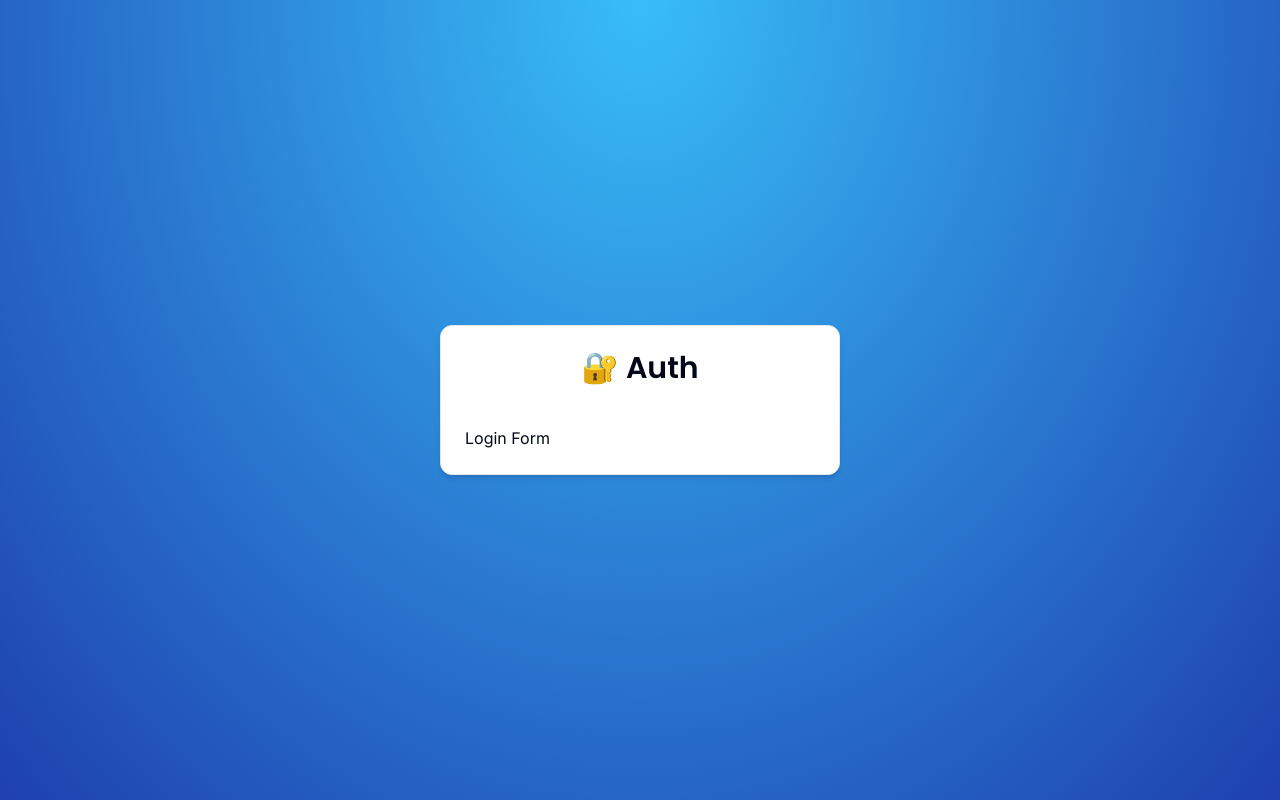
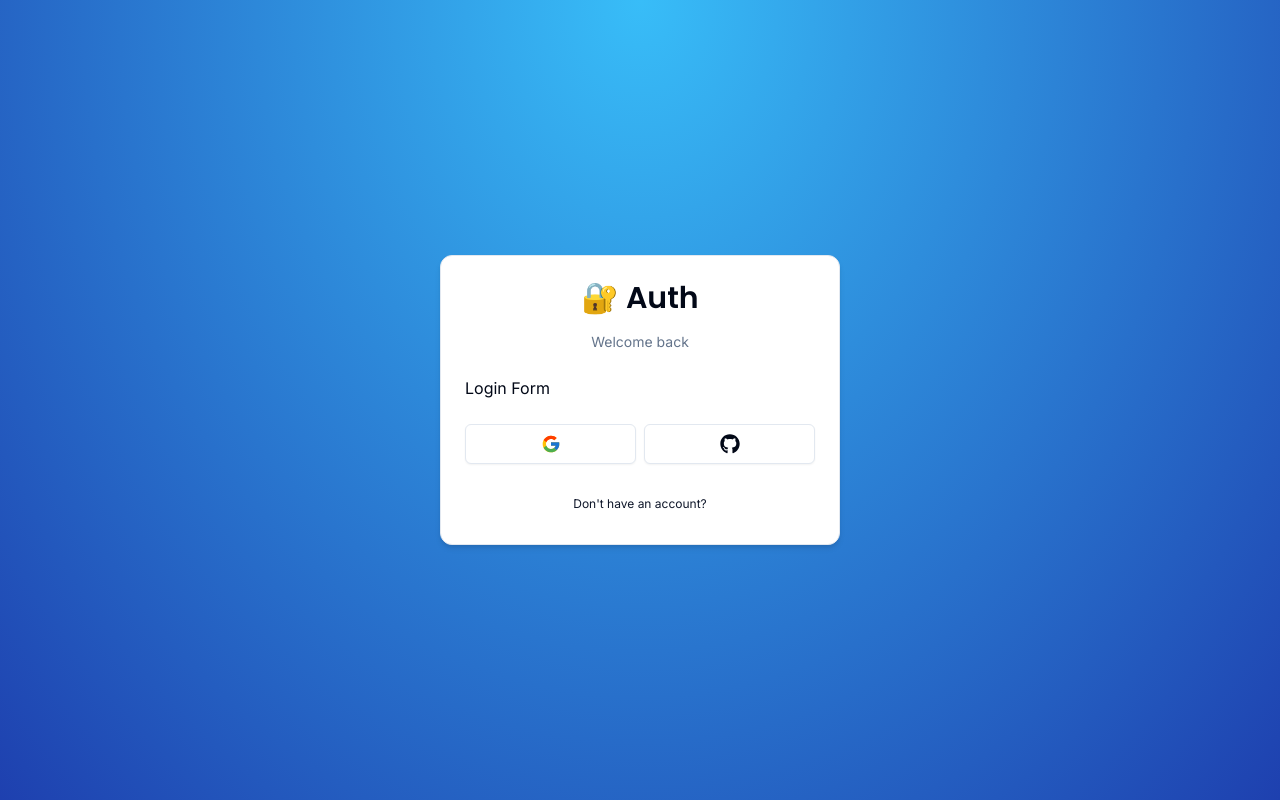
Before and after one commit to mwangimuringi/nextauth, a Next.js app: page /auth/login in a window 1280 px wide. Built offline with nearby package versions, Linux system fonts and the light colour scheme.

Commit message:
Created back button

```diff
--- /dev/null
+++ b/components/auth/BackButton.tsx
@@ -0,0 +1,16 @@
+"use client";
+
+import React from "react";
+import { Button } from "../ui/button";
+import { BackButtonProps } from "@/types";
+import Link from "next/link";
+
+const BackButton = ({ href, label }: BackButtonProps) => {
+  return (
+    <Button variant="link" className="font-normal w-full" size="sm" asChild>
+      <Link href={href}>{label}</Link>
+    </Button>
+  );
+};
+
+export default BackButton;
--- a/components/auth/CardWrapper.tsx
+++ b/components/auth/CardWrapper.tsx
@@ -1,24 +1,35 @@
 "use client";
 
 import { CardWrapperProps } from "@/types";
-import { Card, CardContent, CardHeader } from "../ui/card";
+import { Card, CardContent, CardFooter, CardHeader } from "../ui/card";
 import { Header } from "./header";
+import { Social } from "./Social";
+import BackButton from "./BackButton";
 
 export const CardWrapper = ({
   children,
   headerLabel,
   backButtonLabel,
   backButtonHref,
-    showSocial
+  showSocial,
 }: CardWrapperProps) => {
   return (
     <Card className="w-[400px] shadow-md">
       <CardHeader>
-            <Header label= {headerLabel}/>
+        <Header label={headerLabel} />
       </CardHeader>
-        <CardContent>
-            {children}
-        </CardContent>
+      <CardContent>{children}</CardContent>
+      {showSocial && (
+        <CardFooter>
+          <Social />
+        </CardFooter>
+      )}
+      <CardFooter>
+        <BackButton
+          label={backButtonLabel}
+          href={backButtonHref}
+        />
+      </CardFooter>
     </Card>
   );
 };
--- a/components/auth/LoginForm.tsx
+++ b/components/auth/LoginForm.tsx
@@ -2,7 +2,11 @@ import { CardWrapper } from "./CardWrapper"
 
 export const LoginForm = () => {
     return (
-        <CardWrapper>
+        <CardWrapper headerLabel="Welcome back"
+        backButtonLabel="Don't have an account?"
+        backButtonHref="/auth/register"
+        showSocial
+        >
             Login Form
         </CardWrapper>
     )
--- /dev/null
+++ b/components/auth/Social.tsx
@@ -0,0 +1,40 @@
+"use client";
+
+import { FcGoogle } from "react-icons/fc";
+import { FaGithub } from "react-icons/fa";
+import { useSearchParams } from "next/navigation";
+
+import { Button } from "@/components/ui/button";
+
+
+export const Social = () => {
+  const searchParams = useSearchParams();
+  const callbackUrl = searchParams.get("callbackUrl");
+
+//   const onClick = (provider: "google" | "github") => {
+//     signIn(provider, {
+//       callbackUrl: callbackUrl || DEFAULT_LOGIN_REDIRECT,
+//     });
+//   }
+
+  return (
+    <div className="flex items-center w-full gap-x-2">
+      <Button
+        size="lg"
+        className="w-full"
+        variant="outline"
+        onClick={() => {}}
+      >
+        <FcGoogle className="h-5 w-5" />
+      </Button>
+      <Button
+        size="lg"
+        className="w-full"
+        variant="outline"
+        onClick={() => {}}
+      >
+        <FaGithub className="h-5 w-5" />
+      </Button>
+    </div>
+  );
+};
--- a/package.json
+++ b/package.json
@@ -16,6 +16,7 @@
     "next": "14.2.5",
     "react": "^18",
     "react-dom": "^18",
+    "react-icons": "^5.3.0",
     "tailwind-merge": "^2.5.2",
     "tailwindcss-animate": "^1.0.7"
   },
--- a/types/index.ts
+++ b/types/index.ts
@@ -15,3 +15,8 @@ export interface CardWrapperProps {
   export interface HeaderProps {
     label: string;
 };
+
+export interface BackButtonProps {
+    href: string;
+    label: string;
+  };
```
Also changed, not shown: 1 other file (tests, documents, lock files or other folders). Lines whose indentation alone changed are shown as unchanged.
